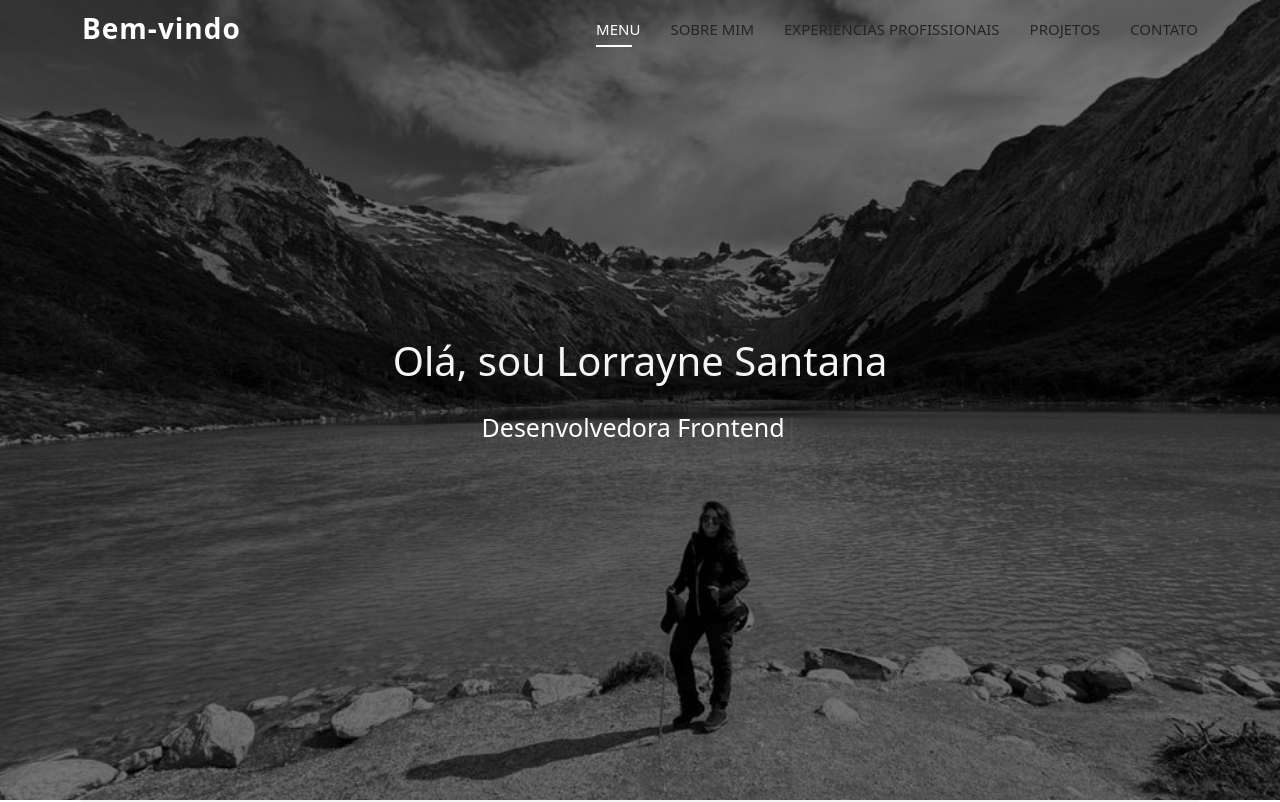
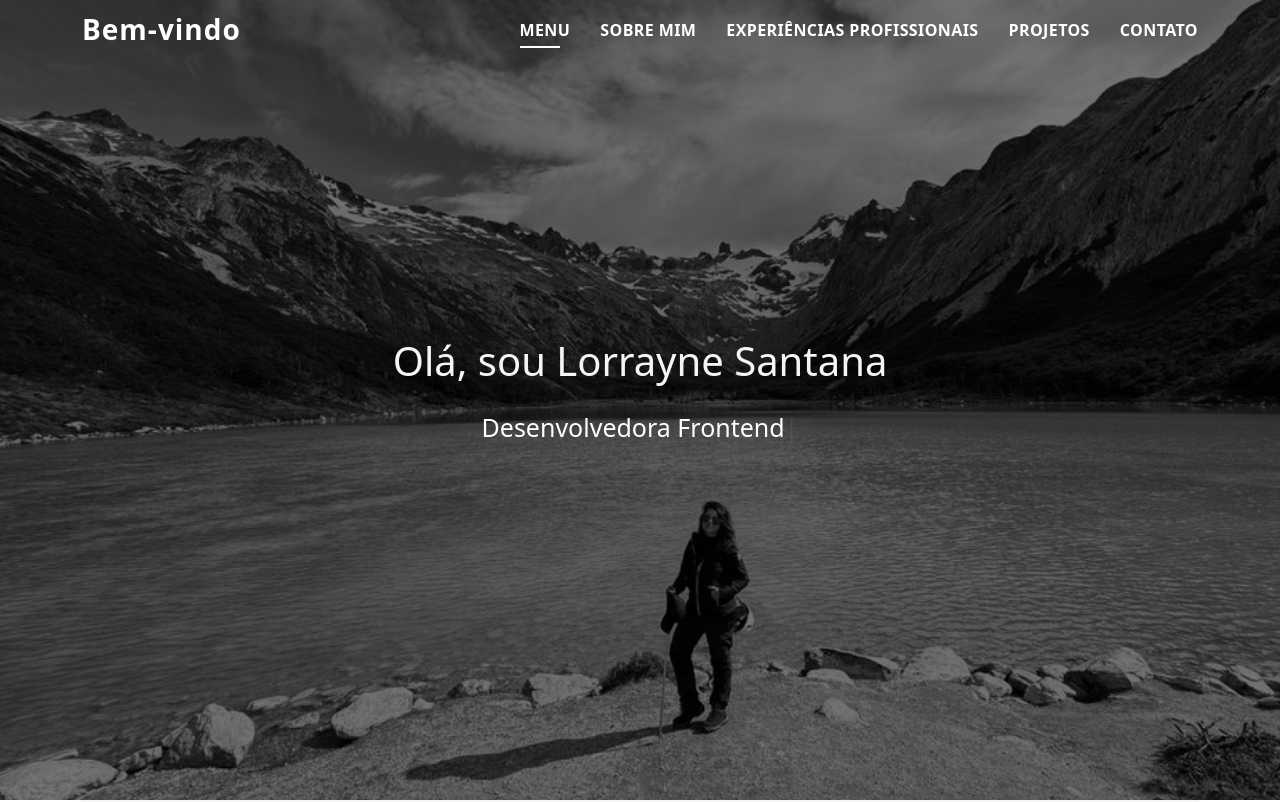
Before and after one commit to Lola-snt/lola-snt.github.io, a website: page index.html in a window 1280 px wide. Shown: the top 802 px of the page. Drawn offline with nearby package versions, Linux system fonts and the light colour scheme.

Commit message:
Alteração da fonte do menu

```diff
--- a/css/style.css
+++ b/css/style.css
@@ -206,17 +206,19 @@ body {
 
   .navbar a,
   .navbar a:focus {
-    display: flexbox;
+    display: flex;
     align-items: center;
     justify-content: space-between;
-    font-size: 15px;
-    font-weight: auto;
+    color: #fff;
+    font-size: 16px;
+    font-weight: 600;
     padding: 0;
-    white-space: row;
-    transition: 10s;
-    letter-spacing: 0.3s;
+    white-space: nowrap;
+    transition: 0.3s;
+    letter-spacing: 0.4px;
     position: relative;
     text-transform: uppercase;
+    font-family: system-ui;
   }
 
   .navbar a i,
```
